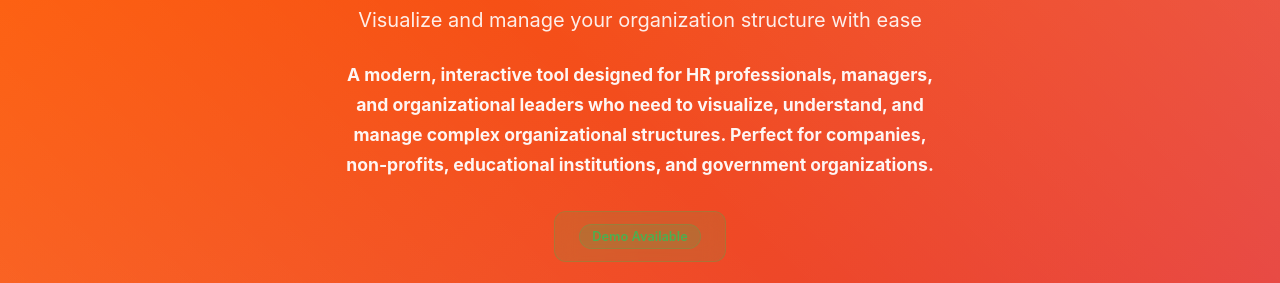
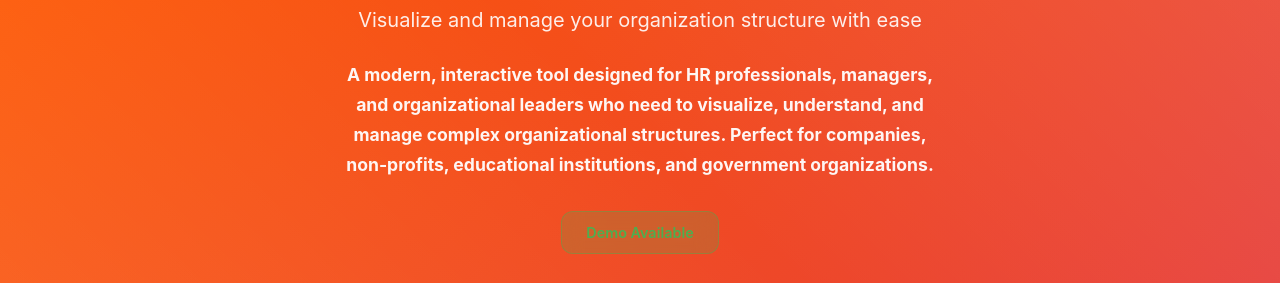
Before and after one commit to rian010194/OrgVis, a website: page index.html in a window 1280 px wide. Shown: the part 137-420 px from the top of the page. Drawn offline with Linux system fonts and the light colour scheme; a script that the page names is missing.

Commit message:
Fix demo button styling - remove nested button appearance
- Removed inner demo-badge span to eliminate 'button in button' effect
- Simplified button to single unified design
- Updated styling for cleaner, more professional appearance
- Improved color contrast and hover effects

```diff
--- a/css/style.css
+++ b/css/style.css
@@ -2909,8 +2909,9 @@ button.danger {
 }
 
 .demo-notice-button {
-  background: rgba(76, 175, 80, 0.15);
-  border: 1px solid rgba(76, 175, 80, 0.3);
+  background: rgba(76, 175, 80, 0.2);
+  color: #4CAF50;
+  border: 1px solid rgba(76, 175, 80, 0.4);
   border-radius: 12px;
   padding: 0.75rem 1.5rem;
   cursor: pointer;
@@ -2920,22 +2921,15 @@ button.danger {
   justify-content: center;
   backdrop-filter: blur(10px);
   margin: 0 auto;
+  font-size: 0.9rem;
+  font-weight: 600;
 }
 
 .demo-notice-button:hover {
-  background: rgba(76, 175, 80, 0.25);
+  background: rgba(76, 175, 80, 0.3);
   transform: translateY(-2px);
   box-shadow: 0 8px 25px rgba(76, 175, 80, 0.2);
-}
-
-.demo-badge {
-  background: rgba(76, 175, 80, 0.2);
-  color: #4CAF50;
-  padding: 0.25rem 0.75rem;
-  border-radius: 999px;
-  font-size: 0.8rem;
-  font-weight: 600;
-  border: 1px solid rgba(76, 175, 80, 0.3);
+  border-color: rgba(76, 175, 80, 0.6);
 }
 
 
--- a/index.html
+++ b/index.html
@@ -26,7 +26,7 @@
         </p>
         <div class="demo-notice">
           <button id="headerDemoBtn" class="demo-notice-button">
-            <span class="demo-badge">Demo Available</span>
+            Demo Available
           </button>
         </div>
         <div class="github-link">
```
